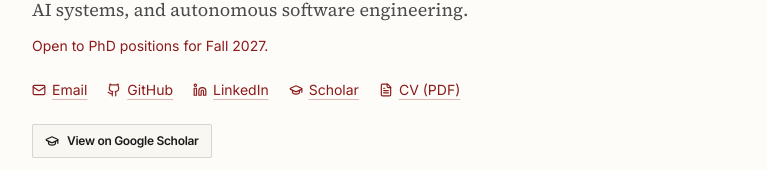
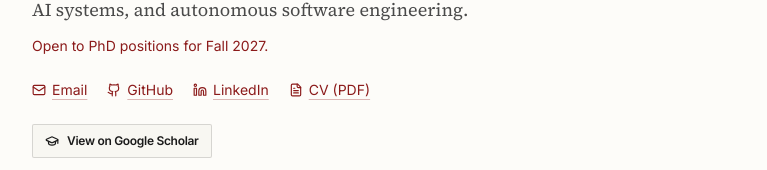
Before and after one commit to sifat-hossain-niloy/sifathossain.github.io, a Next.js app: page / in a window 1280 px wide. Shown: the part 249-419 px from the top of the page, without its empty margins (256-1023 px from the left). Built offline with nearby package versions, Linux system fonts and the light colour scheme.

Commit message:
Removed redundant google scholar pill

```diff
--- a/src/app/page.tsx
+++ b/src/app/page.tsx
@@ -6,7 +6,7 @@ import { projects, education, achievements, skills } from '@/content/projects';
 import { PublicationItem } from '@/components/publication-item';
 import { ScholarBadge } from '@/components/scholar-badge';
 import { asset } from '@/lib/path';
-import { Mail, Github, Linkedin, GraduationCap, FileText } from 'lucide-react';
+import { Mail, Github, Linkedin, FileText } from 'lucide-react';
 
 export default function Home() {
   return (
@@ -26,9 +26,6 @@ export default function Home() {
           <a className="link inline-flex items-center gap-1.5" href={profile.links.email}><Mail size={14} /> Email</a>
           <a className="link inline-flex items-center gap-1.5" href={profile.links.github} target="_blank" rel="noreferrer"><Github size={14} /> GitHub</a>
           <a className="link inline-flex items-center gap-1.5" href={profile.links.linkedin} target="_blank" rel="noreferrer"><Linkedin size={14} /> LinkedIn</a>
-          {profile.scholarUserId && (
-            <a className="link inline-flex items-center gap-1.5" href={`https://scholar.google.com/citations?user=${profile.scholarUserId}`} target="_blank" rel="noreferrer"><GraduationCap size={14} /> Scholar</a>
-          )}
           <a className="link inline-flex items-center gap-1.5" href={asset('/Resume_of_Md_Sifat_Hossain__Research_.pdf')} target="_blank" rel="noreferrer"><FileText size={14} /> CV (PDF)</a>
         </div>
         <div className="mt-6"><ScholarBadge /></div>
```
